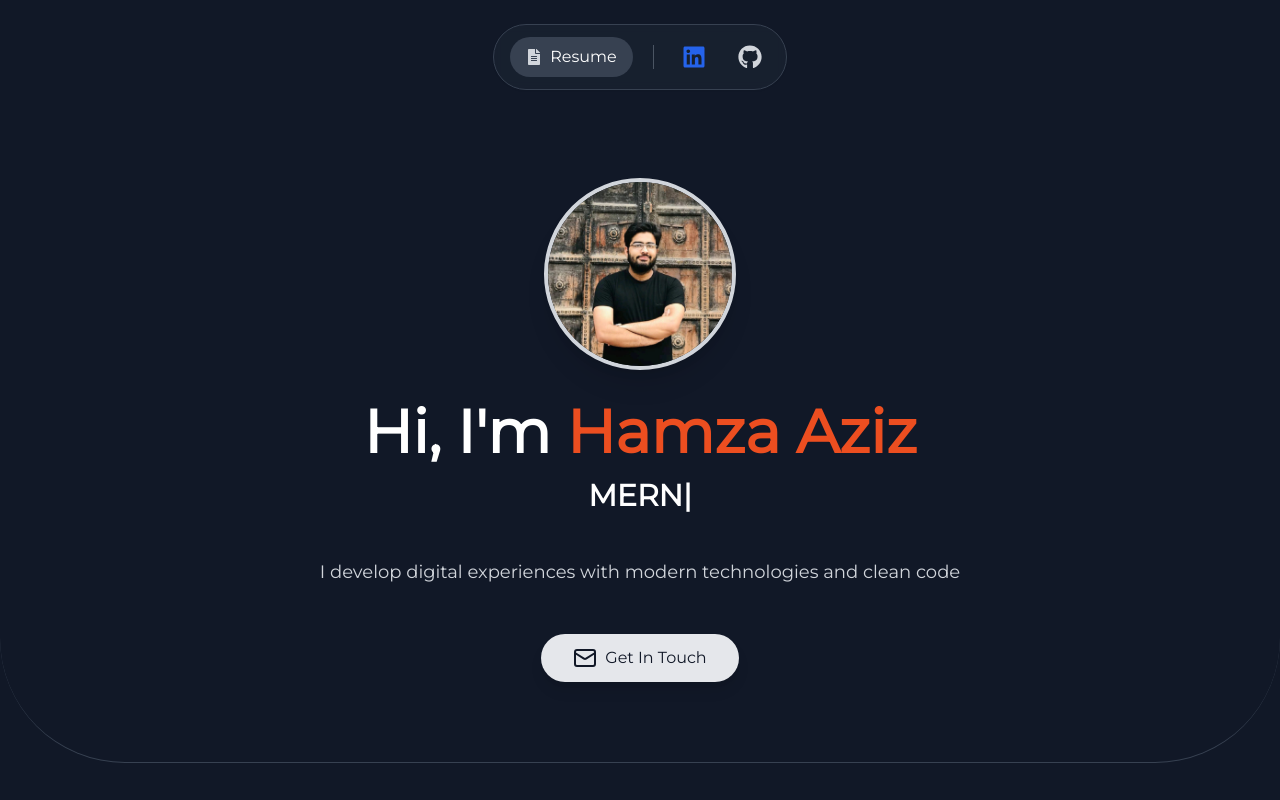
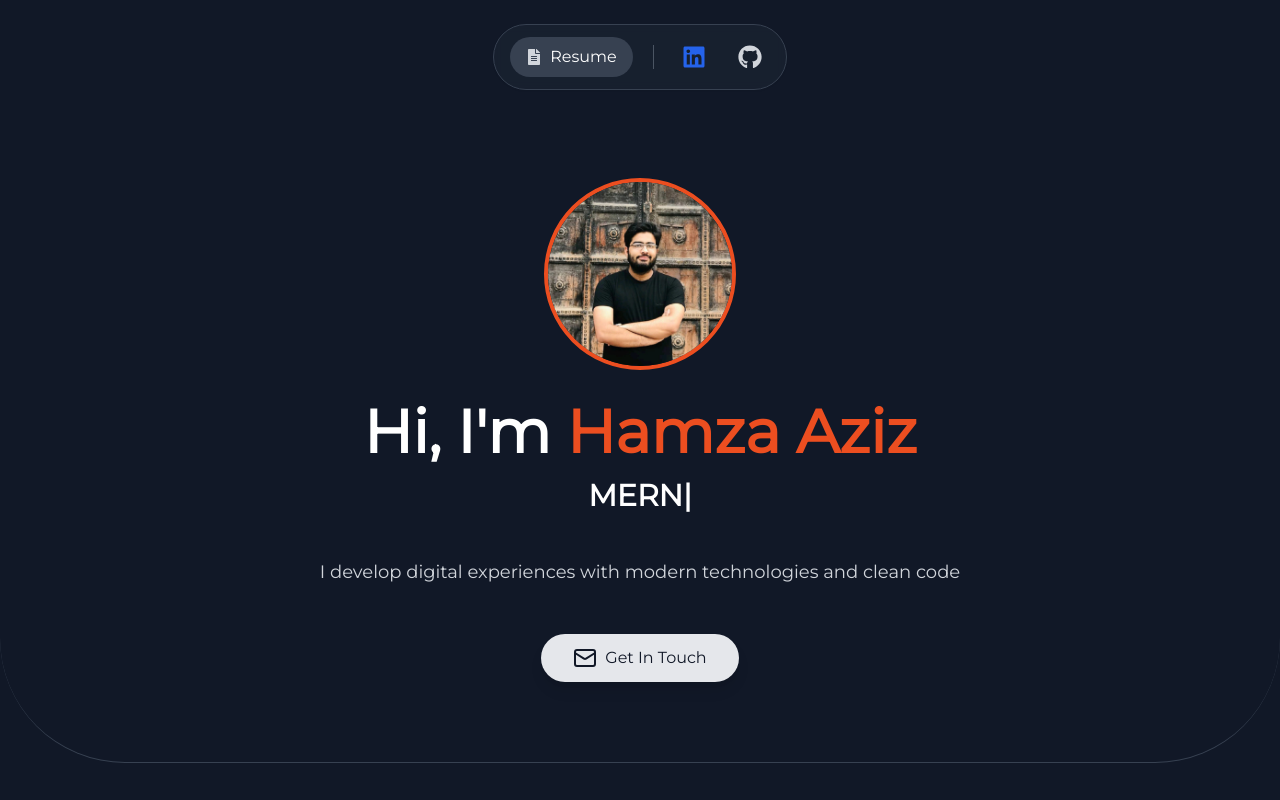
Before and after one commit to IamHamzaAziz/mern-portfolio, a React (Vite) app in the folder frontend/: page / in a window 1280 px wide. Shown: the top 800 px of the page. Built offline with nearby package versions, Linux system fonts and the light colour scheme.

Commit message:
make border of image in hero section orange

```diff
--- a/frontend/src/sections/Hero.tsx
+++ b/frontend/src/sections/Hero.tsx
@@ -20,7 +20,7 @@ const Hero = () => {
                     <img
                         src={my_image}
                         alt="Hamza Aziz"
-                        className="rounded-full h-48 w-48 border-4 border-gray-300 object-cover shadow-xl group-hover:border-white transition-all duration-300"
+                        className="rounded-full h-48 w-48 border-4 border-[#ec4e20] object-cover transition-all duration-300"
                     />
                     <div className="absolute inset-0 rounded-full border-4 border-transparent group-hover:border-primary-500 opacity-0 group-hover:opacity-100 transition-all duration-300 animate-ping"></div>
                 </motion.div>
```
